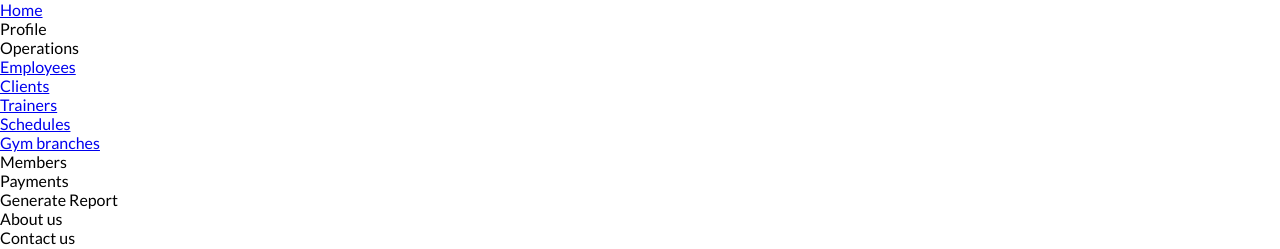
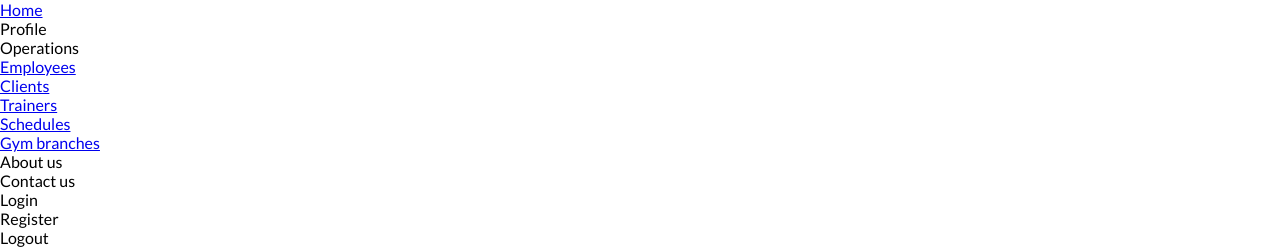
Before and after one commit to ian-afk/GYM_PROJECT_mern, a React (Vite) app in the folder frontend/: page / in a window 1280 px wide. Shown: the top 249 px of the page. Built offline with nearby package versions, Linux system fonts and the light colour scheme.

Commit message:
removed unused nav

```diff
--- a/frontend/src/components/Nav.jsx
+++ b/frontend/src/components/Nav.jsx
@@ -26,9 +26,9 @@ export default function Nav() {
             <li>
               <Link to={'/gymbranches'}>Gym branches</Link>
             </li>
-            <li>Members</li>
+            {/* <li>Members</li>
             <li>Payments</li>
-            <li>Generate Report</li>
+            <li>Generate Report</li> */}
           </ul>
         </li>
         <li>About us</li>
```
